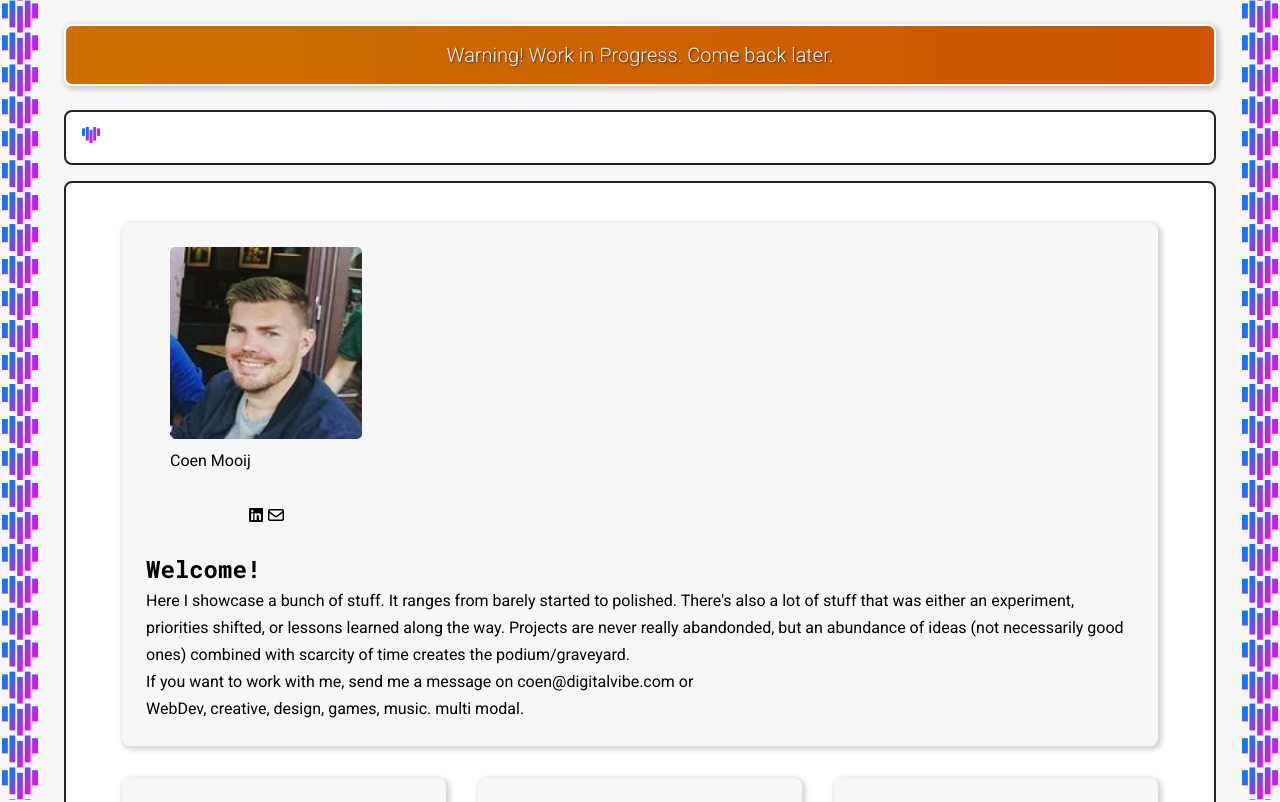
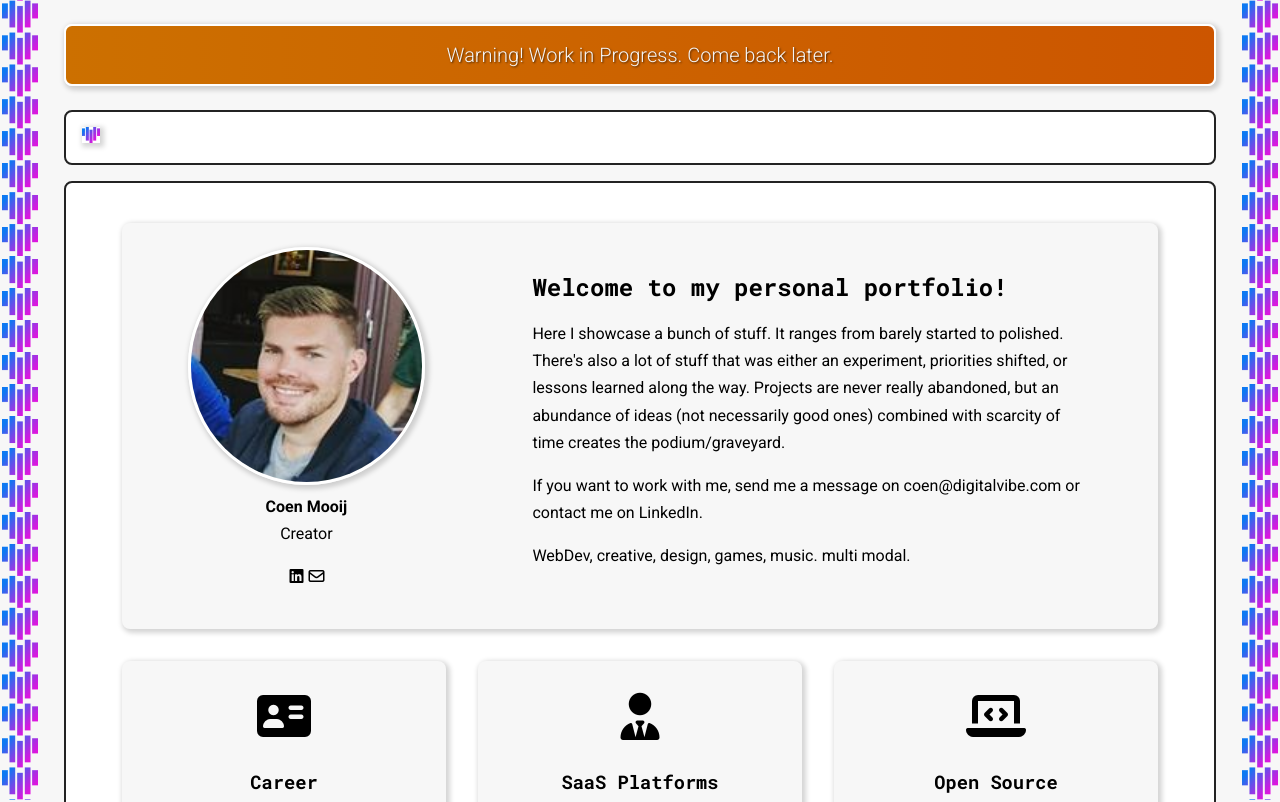
Before and after one commit to coenmooij/coenmooij.com, an Angular app: page / in a window 1280 px wide. Shown: the top 802 px of the page. Built offline with nearby package versions, Linux system fonts and the light colour scheme.

Commit message:
small fixes, make feature card look good

```diff
--- a/src/pages/home/home.page.html
+++ b/src/pages/home/home.page.html
@@ -1,18 +1,20 @@
 <cm-section>
 
-  <cm-feature-card featureTitle="Welcome!" subtitle="Personal Portfolio">
-    <p>Here I showcase a bunch of stuff. It ranges from barely started to polished. There's also a lot of stuff that was
-      either an experiment, priorities shifted, or lessons learned along the way. Projects are never really abandonded,
+  <cm-feature-card featureTitle="Welcome to my personal portfolio!">
+    <p>
+      Here I showcase a bunch of stuff. It ranges from barely started to polished. There's also a lot of stuff that was
+      either an experiment, priorities shifted, or lessons learned along the way. Projects are never really abandoned,
       but an abundance of ideas (not necessarily good ones) combined with scarcity of time creates the
-      podium/graveyard.</p>
-    <p>If you want to work with me, send me a message on {{ 'coen@digitalvibe.com' }} or </p>
+      podium/graveyard.
+    </p>
+    <p>If you want to work with me, send me a message on {{ 'coen@digitalvibe.com' }} or contact me on LinkedIn.</p>
     <p>WebDev, creative, design, games, music. multi modal.</p>
 
 
     <ng-container slot="image">
       <cm-image [isFullWidth]="true" [isRounded]="true" url="coenmooij.jpg" description="Coen Mooij"></cm-image>
-      <caption>Coen&nbsp;Mooij</caption>
-      <br>
+      <strong>Coen&nbsp;Mooij</strong>
+      <p>Creator</p>
       <cm-icon icon="linkedin" set="brands"></cm-icon>
       <cm-icon icon="envelope" set="regular"></cm-icon>
     </ng-container>
@@ -77,6 +79,7 @@
       <ul>
         <li>Visual Design</li>
         <li>Toneelgroep Daghap</li>
+        <li>Product Design Philosophy</li>
       </ul>
       <cm-button slot="footer" [isFullWidth]="true" icon="arrow-right" color="red">Read more</cm-button>
     </cm-category-card>
--- a/src/styles.scss
+++ b/src/styles.scss
@@ -50,3 +50,7 @@ a {
 ul {
   margin-left: 1.7em;
 }
+
+p {
+  margin-bottom: 1em;
+}
--- a/src/ui/feature-card/feature-card.component.html
+++ b/src/ui/feature-card/feature-card.component.html
@@ -4,7 +4,7 @@
   </div>
   <div class="feature-card__body">
     <h2 class="feature-card__title">{{ featureTitle }}</h2>
-    <div class="feature-card__body">
+    <div class="feature-card__content">
       <ng-content></ng-content>
     </div>
   </div>
--- a/src/ui/feature-card/feature-card.component.scss
+++ b/src/ui/feature-card/feature-card.component.scss
@@ -6,6 +6,7 @@
   box-shadow: 2px 2px 5px 2px rgba(0 0 0 / 17%);
   border-radius: 8px;
   flex-wrap: wrap;
+  justify-content: space-around;
 }
 
 .feature-card__image {
@@ -13,3 +14,18 @@
   padding: 0 2.4rem;
   text-align: center;
 }
+
+.feature-card__body {
+  flex-shrink: 1;
+  padding: 2rem 2.4rem;
+}
+
+.feature-card__title {
+  line-height: 1.7;
+  margin-bottom: 1.2rem;
+}
+
+
+.feature-card__content {
+  max-width: 56rem;
+}
--- a/src/ui/feature-card/feature-card.component.ts
+++ b/src/ui/feature-card/feature-card.component.ts
@@ -7,5 +7,4 @@ import { Component, Input } from '@angular/core';
 })
 export class FeatureCardComponent {
   @Input() featureTitle: string = '';
-  @Input() subtitle: string = '';
 }
--- a/src/ui/image/image.component.scss
+++ b/src/ui/image/image.component.scss
@@ -1,7 +1,10 @@
 .image {
 
+  box-shadow: 2px 2px 5px 2px rgba(0 0 0 / 17%);
+
   &--rounded {
-    border-radius: 5px;
+    border-radius: 50%;
+    border: 3px solid white;
   }
 
   &--fullwidth {
```
